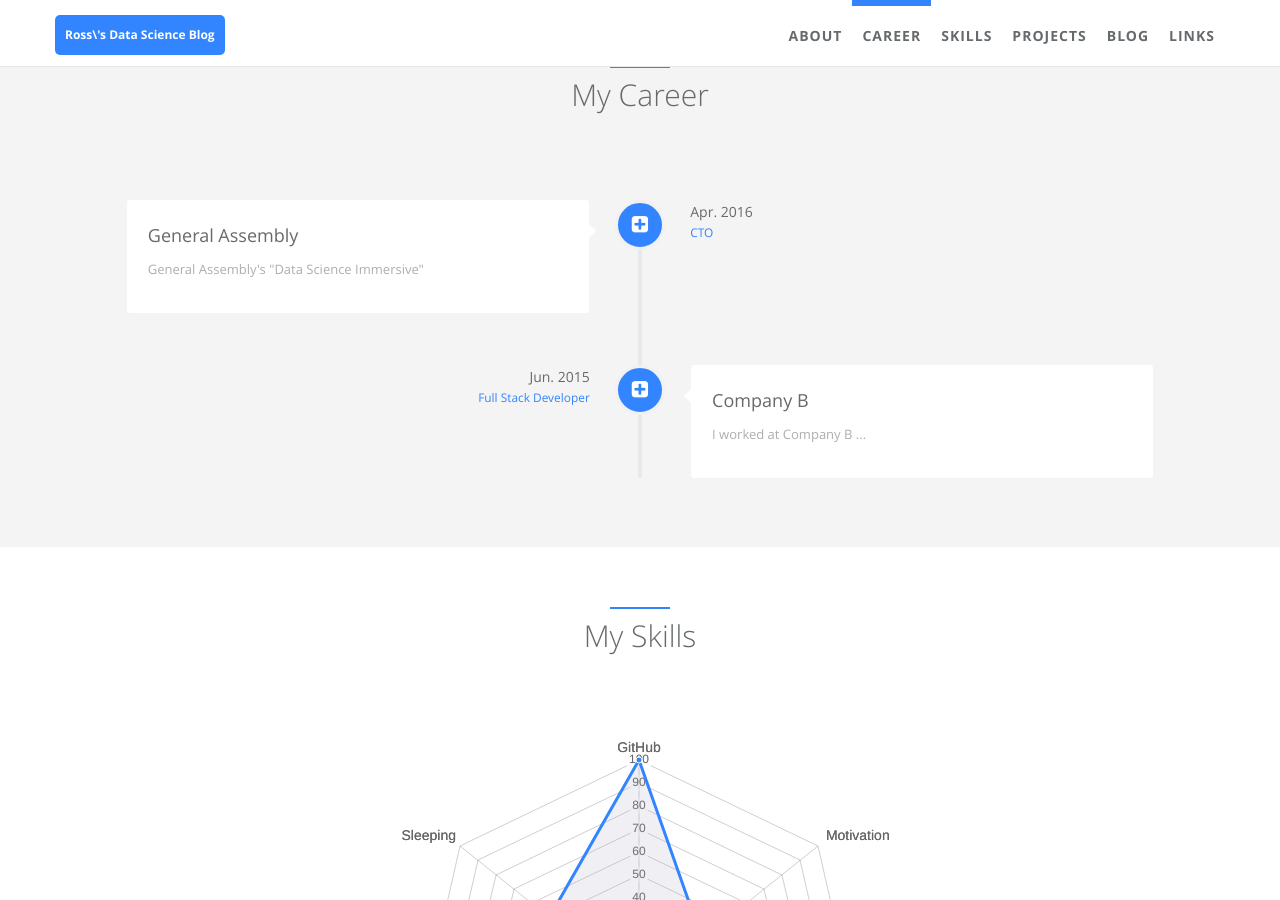
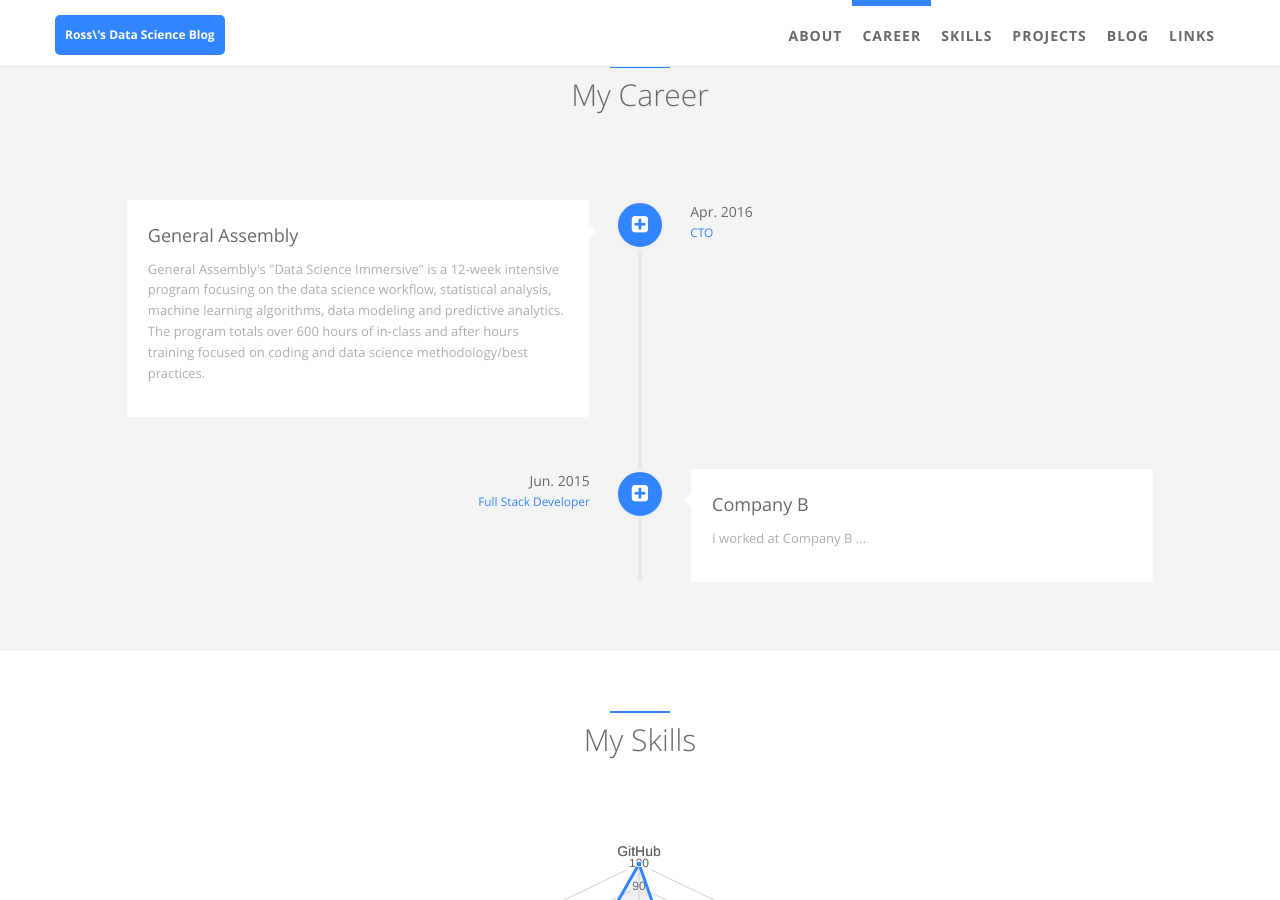
Before and after one commit to RossReisman/RossReisman.github.io, a Jekyll site: the page built from index.html, in a window 1280 px wide and 900 px high, scrolled down 876 px. Built offline with Jekyll 4.4.1, drawn with Linux system fonts in a browser that asks for light colours.

Commit message:
Update careers.yml

```diff
--- a/_data/index/careers.yml
+++ b/_data/index/careers.yml
@@ -4,7 +4,7 @@
     detail: General Assembly
     i18n: company_a
   desc:
-    detail: General Assembly's "Data Science Immersive"
+    detail: General Assembly's "Data Science Immersive" is a 12-week intensive program focusing on the data science workflow, statistical analysis, machine learning algorithms, data modeling and predictive analytics. The program totals over 600 hours of in-class and after hours training focused on coding and data science methodology/best practices.
     i18n: company_a_desc
   date:
     detail: Apr. 2016
```
